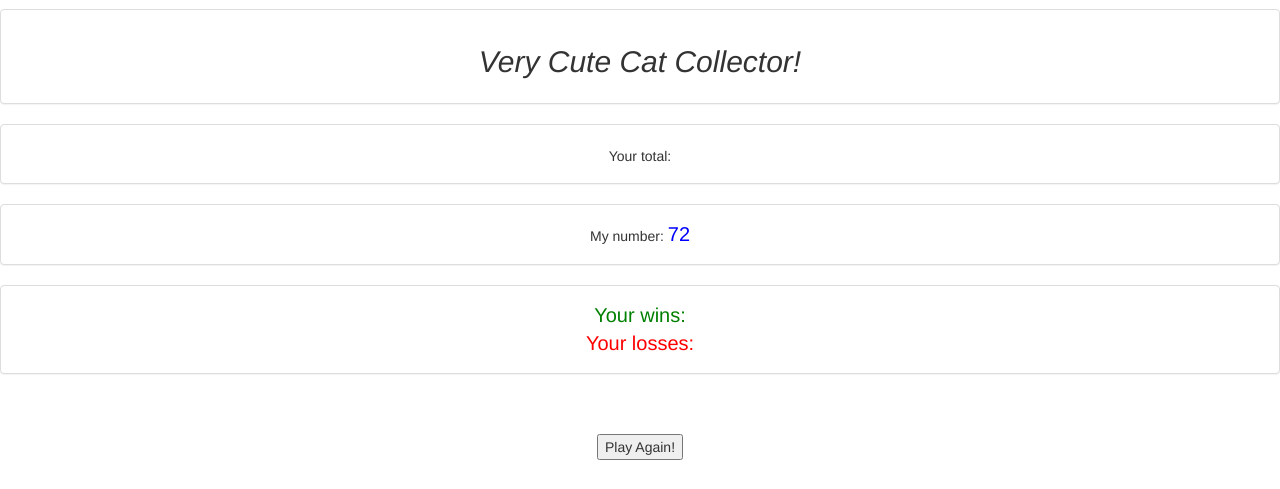
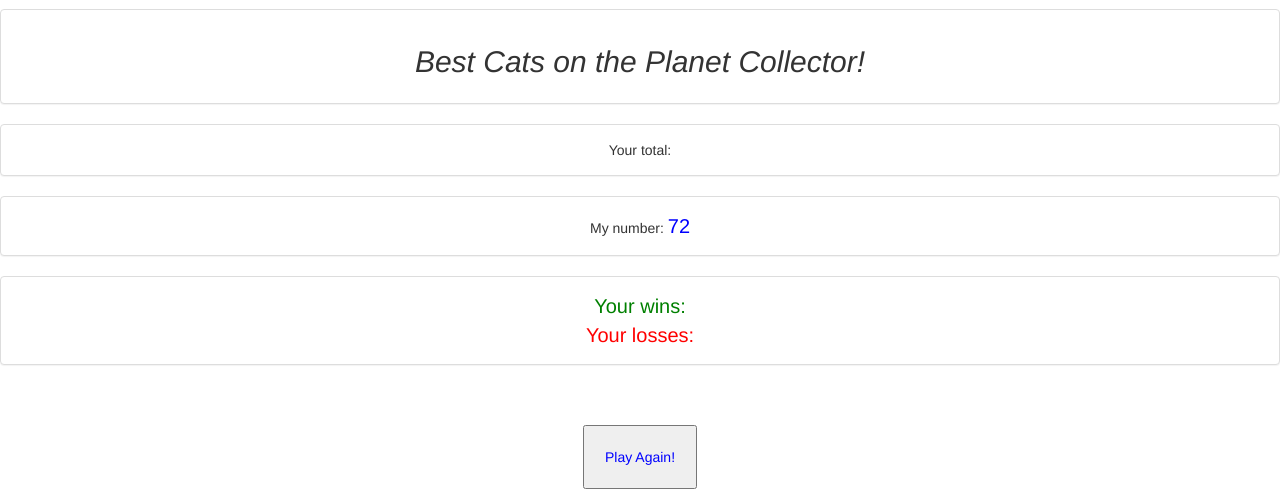
Before and after one commit to clcodercl/week-4-game, a PHP site: page / in a window 1280 px wide. Shown: the part 604-1093 px from the top of the page. Before the commit the page ends 1064 px from the top, so only its background shows below. Run offline with PHP 8.4, Linux system fonts and the light colour scheme; some libraries are stand-ins or nearby versions.

Commit message:
adding changes

```diff
--- a/assets/css/style.css
+++ b/assets/css/style.css
@@ -1,6 +1,8 @@
 
 .button {
 	text-align: center;
+	padding:20px;
+	color: blue;
 }
 
 .cat {
@@ -51,8 +53,11 @@
 
 }
 
+
+
 .panel-body {
 	text-align: center;
+	text-size: 20px;
 }
 
 
--- a/assets/javascript/game.js
+++ b/assets/javascript/game.js
@@ -21,7 +21,7 @@
 
             $("#Paris").on("click", function() {
                 total = total + oneNumber;
-                $(".yourTotal").html(total);
+                $(".theTotal").html(total);
                 winning();
 
 
@@ -29,7 +29,7 @@
 
             $("#Cicero").on("click", function() {
                 total = total + twoNumber;
-                $(".yourTotal").html(total);
+                $(".theTotal").html(total);
                 winning();
 
 
@@ -37,7 +37,7 @@
 
             $("#Phoenix").on("click", function() {
                 total = total + threeNumber;
-                $(".yourTotal").html(total);
+                $(".theTotal").html(total);
                 winning();
 
 
@@ -45,7 +45,7 @@
 
             $("#Poomba").on("click", function() {
                 total = total + fourNumber;
-                $(".yourTotal").html(total);
+                $(".theTotal").html(total);
                 winning();
 
             });
--- a/index.html
+++ b/index.html
@@ -15,12 +15,12 @@
     <!--DIV for header-->
         <div class="panel panel-default">
         <div class="panel-body">
-            <h1 class="h1">Very Cute Cat Collector!</h1>
+            <h1 class="h1">Best Cats on the Planet Collector!</h1>
         </div>
     </div>
     <!--DIV for jumbotron-->
     <div class="jumbotron">
-        <p>Try to guess my number by picking a very cute cat!</p>
+        <p>Try to guess my number by picking an awesome cat!</p>
     </div>
 
      <!--DIV for cute kitteh images-->
@@ -32,13 +32,13 @@
     </div>
  <div class="panel panel-default">
         <div class="panel-body">
-            <h2 class="h2">Very Cute Cat Collector!</h2>
+            <h2 class="h2">Best Cats on the Planet Collector!</h2>
         </div>
     </div>
      <div class="panel panel-default">
         <div class="panel-body">
             <span>Your total: </span>
-            <span class="yourTotal"></span>
+            <span class="theTotal"></span>
         </div>
     </div>
     <div class="panel panel-default">
```
